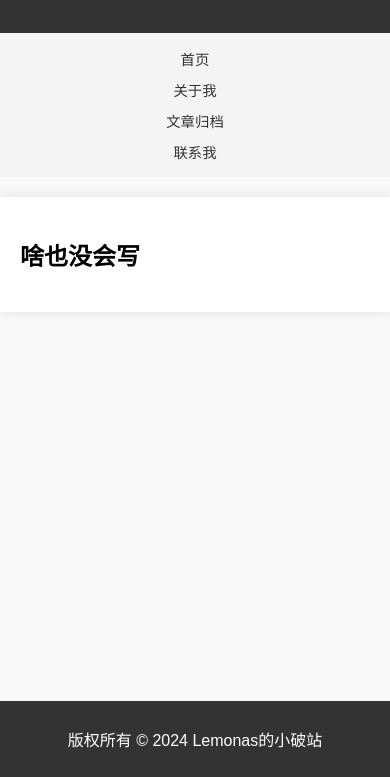
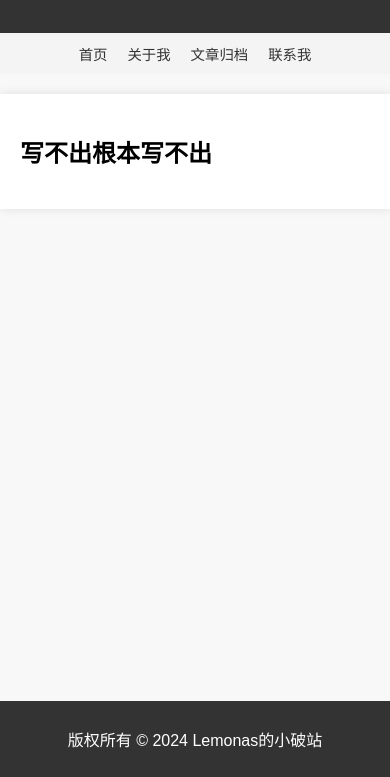
Before and after one commit to Lincorn/funny, a plain HTML site: page index.html in a window 390 px wide. Shown: the part 67-844 px from the top of the page. Drawn offline with Linux system fonts and the light colour scheme.

Commit message:
Update index.html

```diff
--- a/index.html
+++ b/index.html
@@ -68,13 +68,9 @@
             header h1 {
                 font-size: 1.2em;
             }
-            nav {
-                flex-direction: column;
-                align-items: center;
-                padding: 10px 0;
-            }
             nav a {
-                margin: 5px 0;
+                font-size: 0.9em;
+                margin: 0 10px;
             }
         }
     </style>
@@ -90,7 +86,7 @@
         <a href="#">联系我</a>
     </nav>
     <div class="container">
-        <h2>啥也没会写</h2>
+        <h2>写不出根本写不出</h2>
     </div>
     <footer>
         <p>版权所有 &copy; 2024 Lemonas的小破站</p>
```
